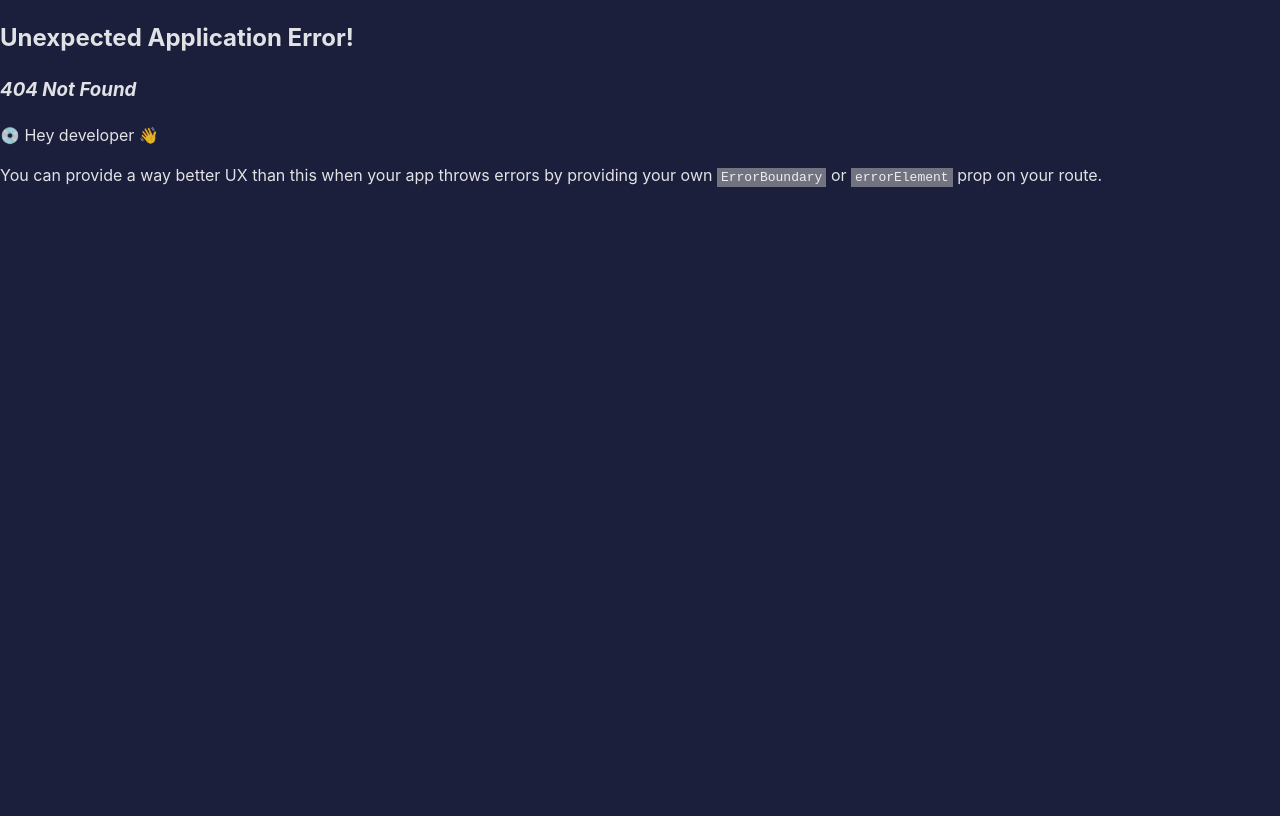
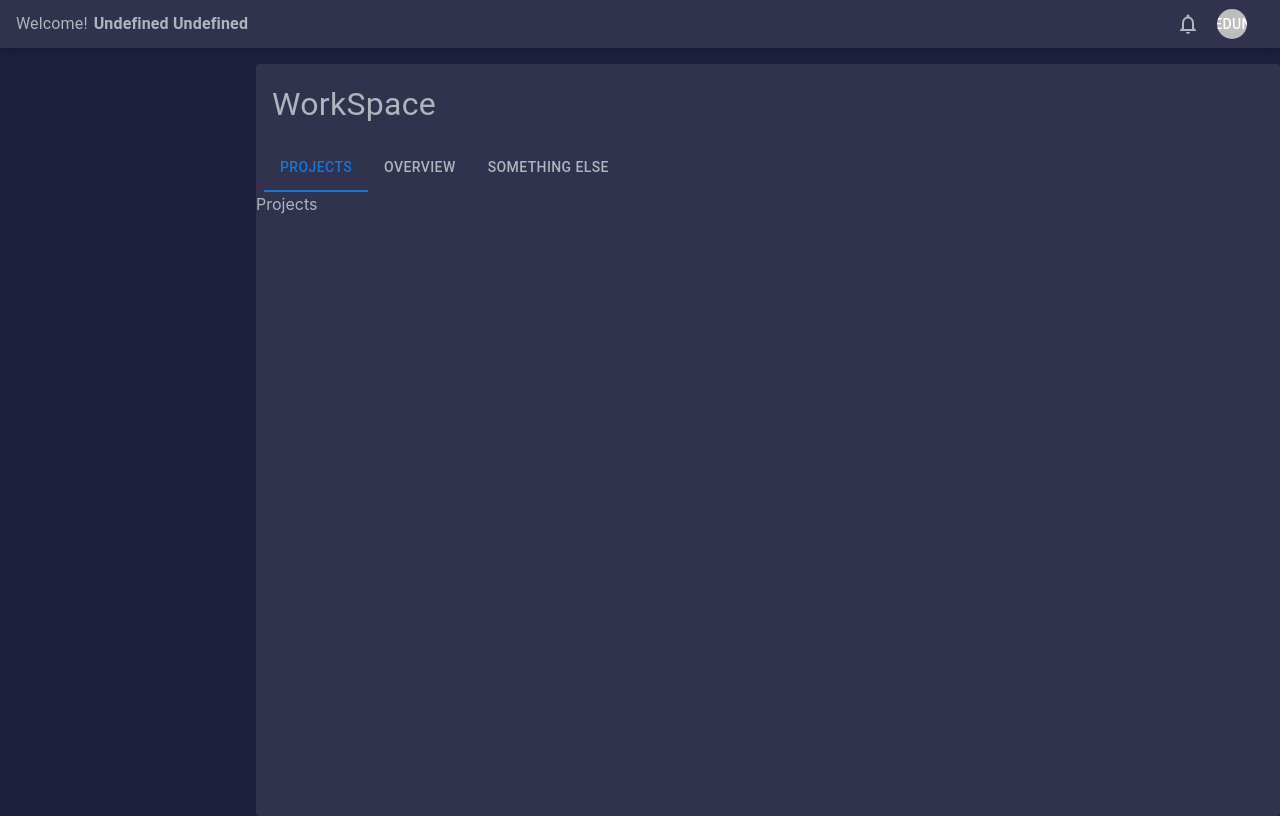
Before and after one commit to Diredevil1/IdpPetProject, a React (Vite) app: page /WorkSpace in a window 1280 px wide. Before the commit this address had no page. Built offline with nearby package versions, Linux system fonts and the light colour scheme.

Commit message:
some work on projects window - nowhere near being finished, also changed routing a little

```diff
--- a/src/App.tsx
+++ b/src/App.tsx
@@ -1,25 +1,26 @@
-import { createBrowserRouter, RouterProvider } from "react-router-dom";
+import React from "react";
+import { BrowserRouter as Router, Route, Routes } from "react-router-dom";
 import Login from "./Molecules/Login/Login";
 import Register from "./Organisms/Register/Register";
-import Layout from "./Organisms/Layout/Layout";
+import WorkSpace from "./Organisms/WorkSpace/WorkSpace";
+import Profile from "./Molecules/Profile/Profile";
+import ProjectPlanner from "./Organisms/ProjectPlanner/ProjectPlanner";
 
-const router = createBrowserRouter([
-  {
-    path: "/",
-    element: <Login />,
-  },
-  {
-    path: "/layout",
-    element: <Layout />,
-  },
-  {
-    path: "/register",
-    element: <Register />,
-  },
-]);
-
-function App() {
-  return <RouterProvider router={router} />;
-}
+const App: React.FC = () => {
+  return (
+    <>
+      <Router>
+        <Routes>
+          <Route path="/" element={<Login />} />
+          <Route path="/register" element={<Register />} />
+          <Route path="/WorkSpace/*" element={<WorkSpace />}>
+            <Route path="" element={<ProjectPlanner />} />
+            <Route path="profile" element={<Profile />} />
+          </Route>
+        </Routes>
+      </Router>
+    </>
+  );
+};
 
 export default App;
--- a/src/Molecules/Header/Header.tsx
+++ b/src/Molecules/Header/Header.tsx
@@ -1,11 +1,13 @@
 import React from "react";
+import { useNavigate } from "react-router-dom";
+// Mui
 import { Box, Typography, Button, MenuItem } from "@mui/material";
 import Avatar from "@mui/material/Avatar";
 import Menu from "@mui/material/Menu";
+import NotificationsNoneOutlinedIcon from "@mui/icons-material/NotificationsNoneOutlined";
+// State
 import useUserStore from "../../userStore";
-import { useNavigate } from "react-router-dom";
-import NotificationsNoneOutlinedIcon from "@mui/icons-material/NotificationsNoneOutlined";
-
+// types
 import { User } from "../../userStore";
 
 interface ComponentProps {
@@ -37,12 +39,13 @@ const Header: React.FC<ComponentProps> = ({ user }) => {
   return (
     <Box
       sx={{
+        height: "3rem",
         color: "#adb5bd",
         backgroundColor: "#30324e",
         display: "flex",
         justifyContent: "space-between",
         alignItems: "center",
-        p: "8px 16px",
+        p: "0px 16px",
         boxShadow: "0px 4px 6px -4px rgba(9, 11, 25, 0.5);",
       }}
     >
--- a/src/Molecules/Login/Login.tsx
+++ b/src/Molecules/Login/Login.tsx
@@ -29,7 +29,7 @@ const Login = () => {
     const user = users.find((user) => user.email === email);
     if (user && user.password === password) {
       setLoggedInUser(user);
-      navigate("/layout");
+      navigate("/WorkSpace");
     } else {
       setErrorMessage("Invalid email or password");
     }
--- a/src/Organisms/Layout/Layout.tsx
+++ /dev/null
@@ -1,14 +0,0 @@
-import Header from "../../Molecules/Header/Header";
-
-import useUserStore from "../../userStore";
-
-const Layout = () => {
-  const user = useUserStore((state) => state.loggedInUser);
-  return (
-    <>
-      <Header user={user} />
-    </>
-  );
-};
-
-export default Layout;
--- /dev/null
+++ b/src/Organisms/ProjectPlanner/ProjectPlanner.tsx
@@ -0,0 +1,44 @@
+import React, { useState } from "react";
+import { Box, Typography, Paper, Tab, Tabs } from "@mui/material";
+
+const ProjectPlanner: React.FC = () => {
+  const [tab, setTab] = useState<number>(0);
+
+  const handleTabChange = (e: React.SyntheticEvent, newTab: number) => {
+    setTab(newTab);
+  };
+  return (
+    <Paper
+      elevation={0}
+      sx={{
+        mt: "1rem",
+        backgroundColor: "#30324e",
+        color: "#adb5bd",
+        height: "100%",
+        width: "80%",
+      }}
+    >
+      <Typography sx={{ p: 2, fontSize: "2rem" }}>WorkSpace</Typography>
+      <Tabs
+        value={tab}
+        onChange={handleTabChange}
+        aria-label="WorkSpace"
+        sx={{ ml: 1 }}
+      >
+        {["Projects", "Overview", "Something Else"].map((tab) => (
+          <Tab sx={{ color: "#adb5bd" }} label={tab} />
+        ))}
+      </Tabs>
+      <Box>
+        {tab === 0 ? (
+          <Box>Projects</Box>
+        ) : tab === 1 ? (
+          <Box>Overview</Box>
+        ) : (
+          tab === 2 && <Box>Something else</Box>
+        )}
+      </Box>
+    </Paper>
+  );
+};
+export default ProjectPlanner;
--- /dev/null
+++ b/src/Organisms/WorkSpace/WorkSpace.tsx
@@ -0,0 +1,29 @@
+import React from "react";
+import { Outlet } from "react-router-dom";
+
+import { Box } from "@mui/material";
+
+import Header from "../../Molecules/Header/Header";
+
+import useUserStore from "../../userStore";
+
+const WorkSpace: React.FC = () => {
+  const user = useUserStore((state) => state.loggedInUser);
+  return (
+    <Box sx={{ height: "100vh" }}>
+      <Header user={user} />
+      <Box
+        sx={{
+          height: "calc(100% - 3rem)",
+          display: "flex",
+          justifyContent: "flex-end",
+          alignItems: "flex-start",
+        }}
+      >
+        <Outlet />
+      </Box>
+    </Box>
+  );
+};
+
+export default WorkSpace;
```
